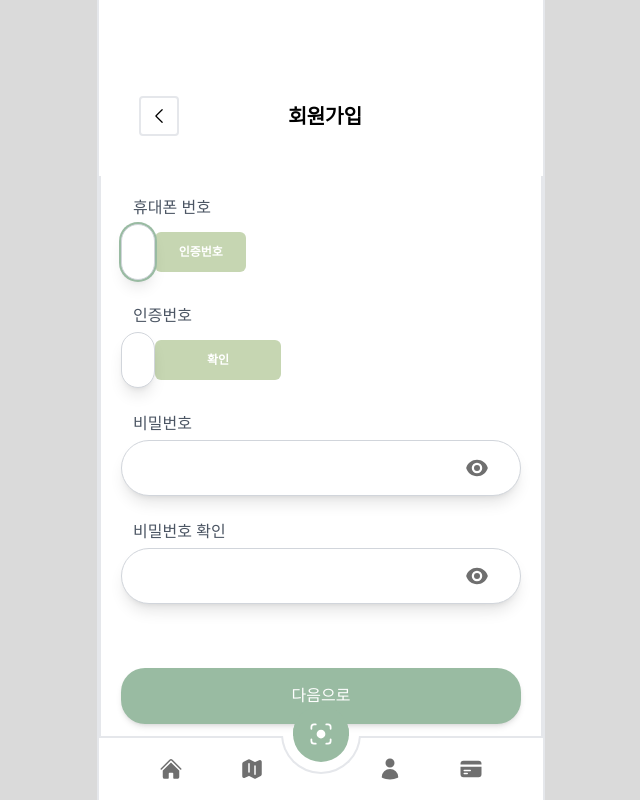
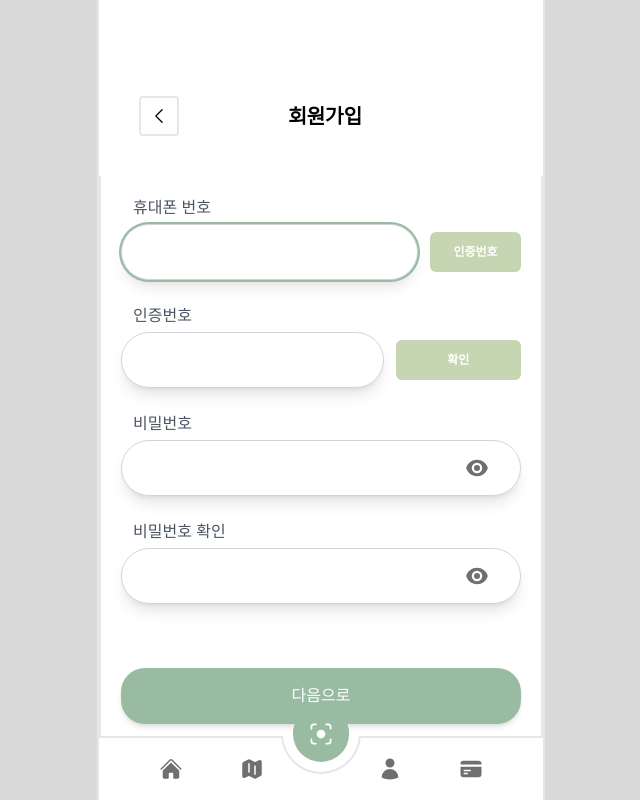
Before and after one commit to ys4512558/Olivepay, a React (Vite) app in the folder frontend/: page /signup in a window 1280 px wide. Shown: the top 800 px of the page, without its empty margins (319-959 px from the left). Built offline with nearby package versions, Linux system fonts and the light colour scheme; a web font is replaced by a local one.

Commit message:
📱 Design: Input 박스 속성 변경

```diff
--- a/frontend/src/component/signup/UserSignUp1.tsx
+++ b/frontend/src/component/signup/UserSignUp1.tsx
@@ -117,7 +117,8 @@ const UserSignUp1: React.FC<UserSignUpProps> = ({
               <figure className="flex flex-col gap-y-1">
                 <p className="ms-3 text-gray-600">이름</p>
                 <Input
-                  className="col-span-9 border border-gray-300 px-4"
+                  className="border border-gray-300 px-4"
+                  container="col-span-9"
                   required
                   ref={nameRef}
                   maxLength={13}
@@ -185,7 +186,8 @@ const UserSignUp1: React.FC<UserSignUpProps> = ({
                       ? formData1.phoneNumber
                       : formData2.phoneNumber
                   }
-                  className="col-span-9 border border-gray-300 px-4"
+                  className="border border-gray-300 px-4"
+                  container="col-span-9"
                   onChange={handleChange}
                   required
                   maxLength={13}
@@ -209,7 +211,8 @@ const UserSignUp1: React.FC<UserSignUpProps> = ({
                 <Input
                   name="certificateNumber"
                   value={certificateNumber}
-                  className="col-span-8 border border-gray-300 px-4"
+                  container="col-span-8"
+                  className="border border-gray-300 px-4"
                   onChange={handleCertificateNumberChange}
                   maxLength={6}
                   required
@@ -230,7 +233,7 @@ const UserSignUp1: React.FC<UserSignUpProps> = ({
             <figure className="flex flex-col gap-y-1">
               <p className="ms-3 text-gray-600">비밀번호</p>
               <Input
-              	container="col-span-9"
+                container="col-span-9"
                 name="userPw"
                 type="password"
                 value={
@@ -252,7 +255,7 @@ const UserSignUp1: React.FC<UserSignUpProps> = ({
             <figure className="flex flex-col gap-y-1">
               <p className="ms-3 text-gray-600">비밀번호 확인</p>
               <Input
-              	container="col-span-8"
+                container="col-span-8"
                 name="userPwCheck"
                 type="password"
                 value={userPwCheck}
--- a/frontend/src/component/signup/UserSignUp4.tsx
+++ b/frontend/src/component/signup/UserSignUp4.tsx
@@ -127,7 +127,7 @@ const UserSignUp4: React.FC<UserSignUpProps> = ({
             <select
               name="category"
               value={formData2.category}
-              className="h-14 rounded-full border border-gray-300 px-4 py-2"
+              className="h-14 rounded-full border border-gray-300 px-4 py-2 shadow-lg"
               onChange={handleChange}
               required
             >
```
